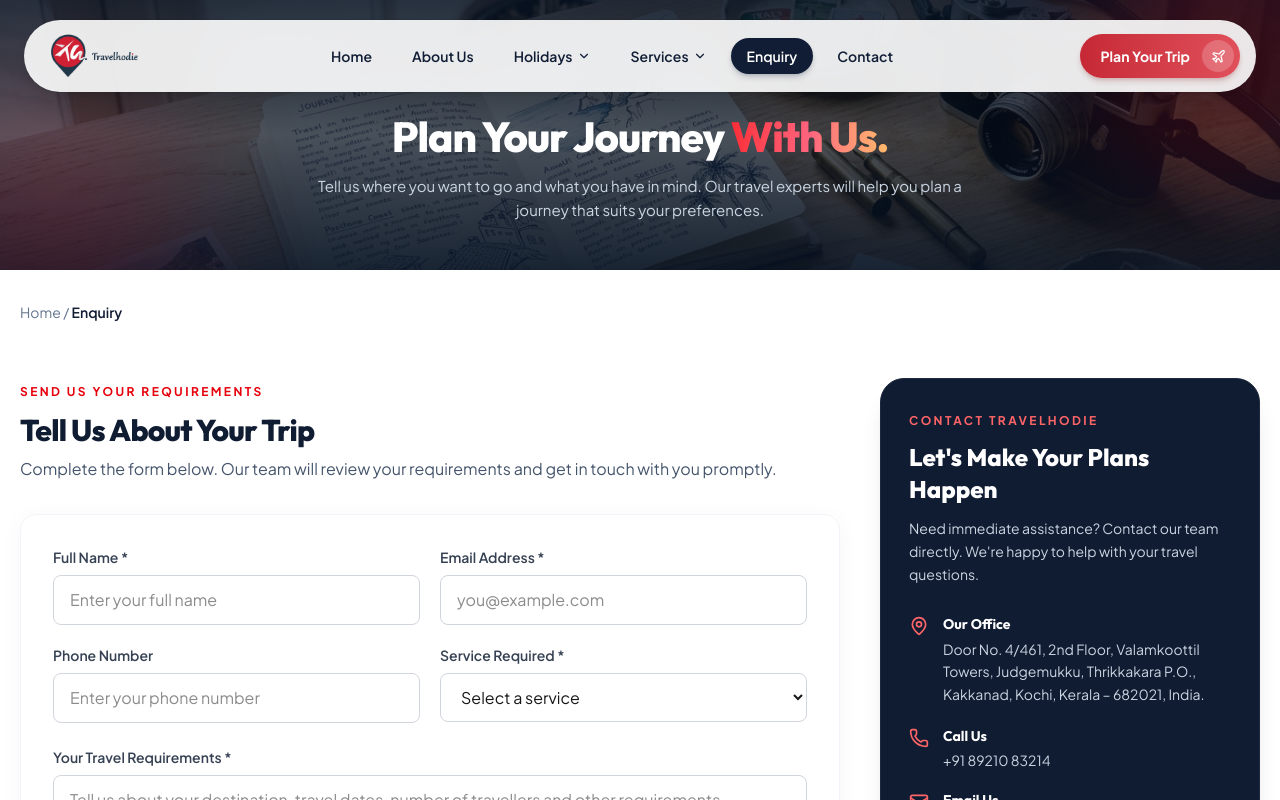
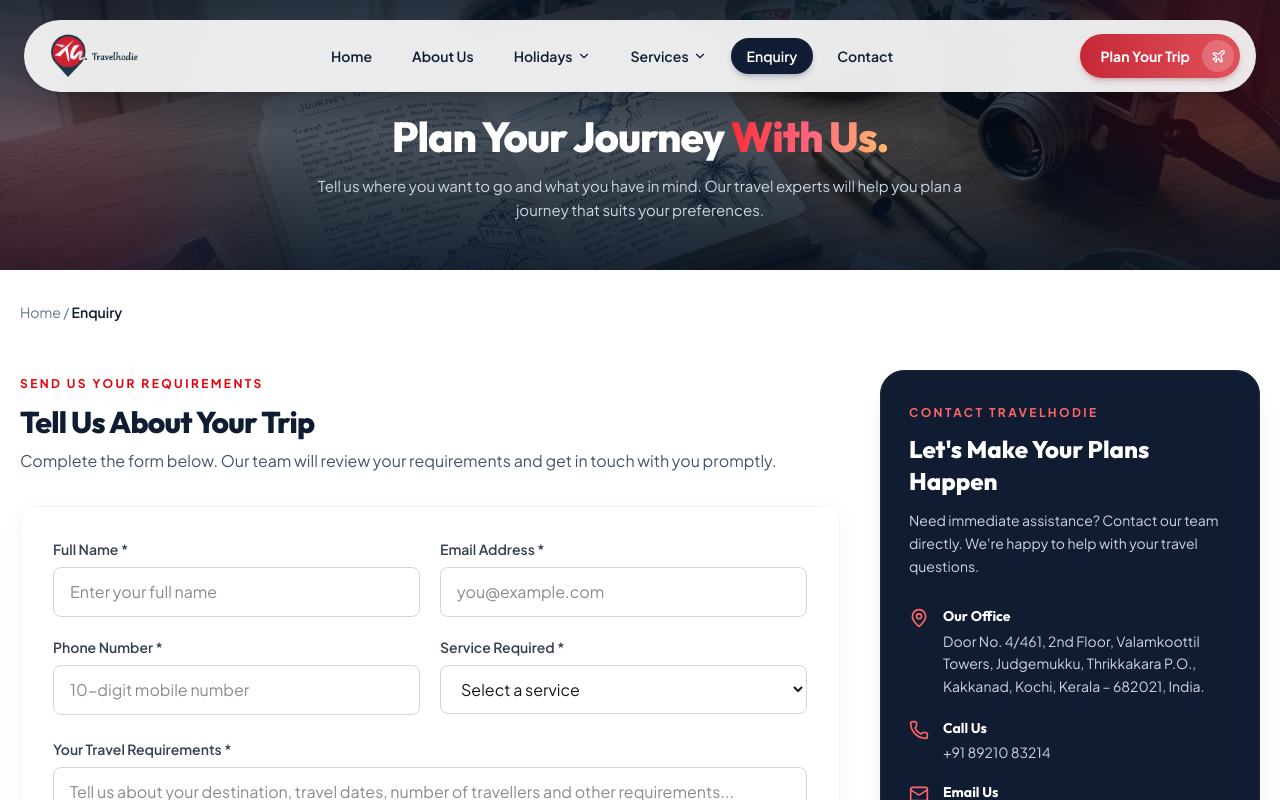
Before and after one commit to Tefinbose/Travel-Hodie, a Next.js app: page /enquiry in a window 1280 px wide. Shown: the top 800 px of the page. Built offline with nearby package versions, Linux system fonts and the light colour scheme.

Commit message:
feat: add contact and enquiry pages along with enquiry form and package details components

```diff
--- a/src/app/contact/page.tsx
+++ b/src/app/contact/page.tsx
@@ -28,8 +28,10 @@ export default async function ContactPage({
     <main className="min-h-screen bg-gray-50">
       <ContactHero />
 
-      <section className="mx-auto grid max-w-7xl gap-12 px-6 py-16 lg:grid-cols-2 lg:gap-16">
-        <ContactInfo />
+      <section className="mx-auto grid max-w-7xl items-start gap-12 px-6 py-12 md:py-16 lg:grid-cols-2 lg:gap-16">
+        <div className="lg:sticky lg:top-24">
+          <ContactInfo />
+        </div>
 
         <ContactForm packageName={packageName} />
       </section>
--- a/src/app/enquiry/page.tsx
+++ b/src/app/enquiry/page.tsx
@@ -71,7 +71,7 @@ export default function EnquiryPage() {
       </div>
 
       {/* Main Section */}
-      <section className="mx-auto grid max-w-7xl gap-10 px-5 py-10 sm:py-14 lg:grid-cols-[1fr_380px]">
+      <section className="mx-auto grid max-w-7xl items-start gap-10 px-5 py-8 sm:py-10 md:py-12 lg:grid-cols-[1fr_380px]">
         {/* Enquiry Form */}
         <div>
           <div className="mb-6 sm:mb-8">
@@ -94,8 +94,8 @@ export default function EnquiryPage() {
           </div>
         </div>
 
-        {/* Contact Information */}
-        <aside className="h-fit rounded-3xl bg-[#101c32] p-7 text-white shadow-xl shadow-slate-900/10 border border-slate-800">
+        {/* Contact Information - Sticky on desktop */}
+        <aside className="h-fit rounded-3xl bg-[#101c32] p-7 text-white shadow-xl shadow-slate-900/10 border border-slate-800 lg:sticky lg:top-24 z-10 transition-all">
           <span className="text-xs font-bold uppercase tracking-[0.2em] text-red-400">
             Contact TravelHodie
           </span>
--- a/src/components/forms/EnquiryForm.tsx
+++ b/src/components/forms/EnquiryForm.tsx
@@ -140,16 +140,17 @@ export default function EnquiryForm() {
             htmlFor="phone"
             className="mb-2 block text-sm font-semibold text-gray-700"
           >
-            Phone Number
+            Phone Number *
           </label>
           <input
             id="phone"
             name="phone"
             type="tel"
+            required
             maxLength={15}
             value={formData.phone}
             onChange={handleChange}
-            placeholder="Enter your phone number"
+            placeholder="10-digit mobile number"
             className="w-full rounded-lg border border-gray-300 px-4 py-3 outline-none transition focus:border-[#C62835] focus:ring-2 focus:ring-[#C62835]/10"
           />
         </div>
--- a/src/components/holidays/PackageDetails.tsx
+++ b/src/components/holidays/PackageDetails.tsx
@@ -55,12 +55,7 @@ export default function PackageDetails({
         </div>
 
         <div className="relative z-10 mx-auto w-full max-w-7xl px-5 md:px-8">
-          <div className="inline-flex items-center gap-1.5 rounded-full border border-white/20 bg-white/10 px-3 py-0.5 text-[11px] font-bold uppercase tracking-[0.18em] text-red-400">
-            <Compass size={13} className="text-red-400" />
-            Holiday Package
-          </div>
-
-          <h1 className="mt-3 max-w-3xl text-2xl font-extrabold tracking-tight text-white sm:text-3xl md:text-4xl lg:text-[42px] leading-tight md:leading-[1.18]">
+          <h1 className="max-w-3xl text-2xl font-extrabold tracking-tight text-white sm:text-3xl md:text-4xl lg:text-[42px] leading-tight md:leading-[1.18]">
             {packageData.title}
           </h1>
 
```
